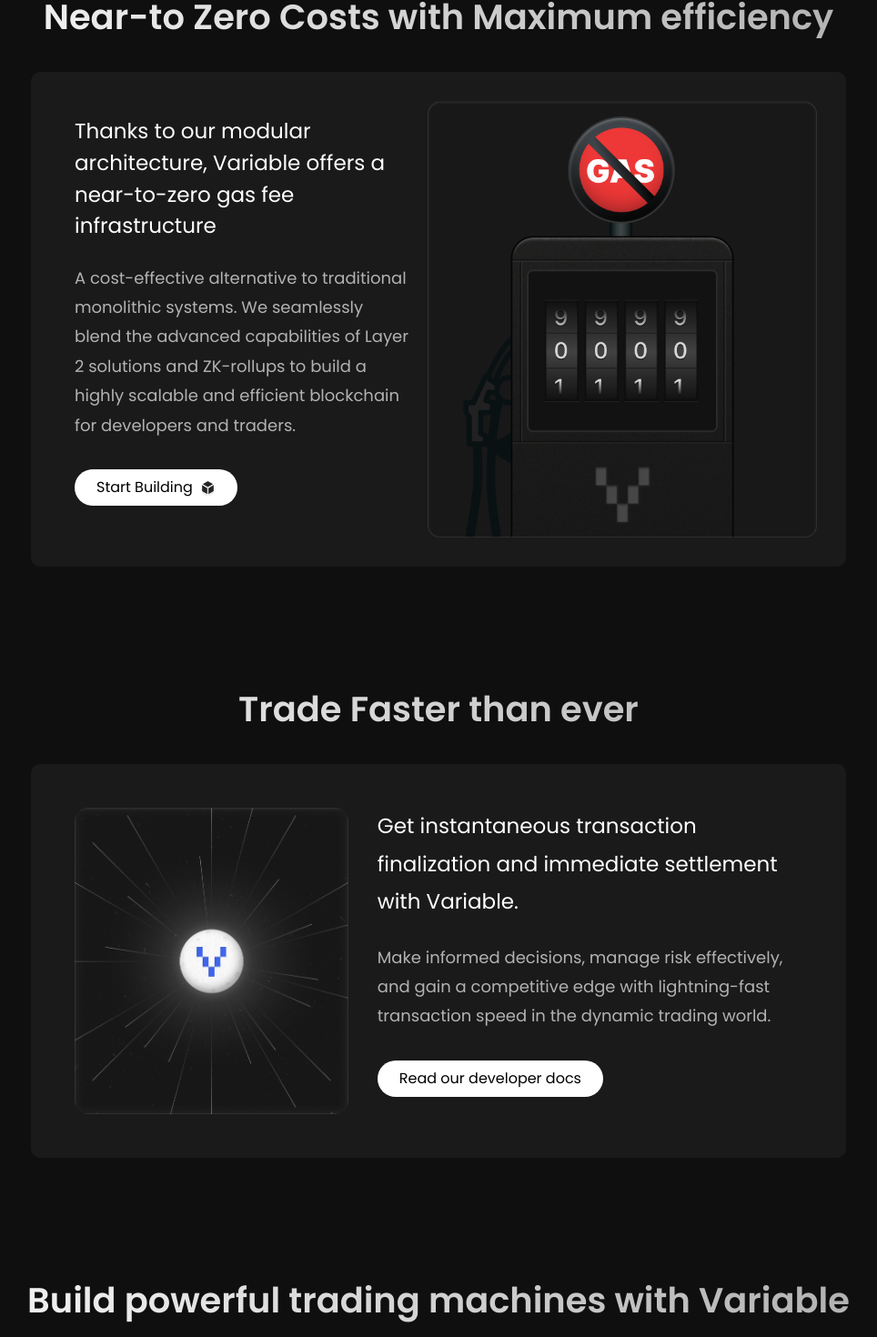
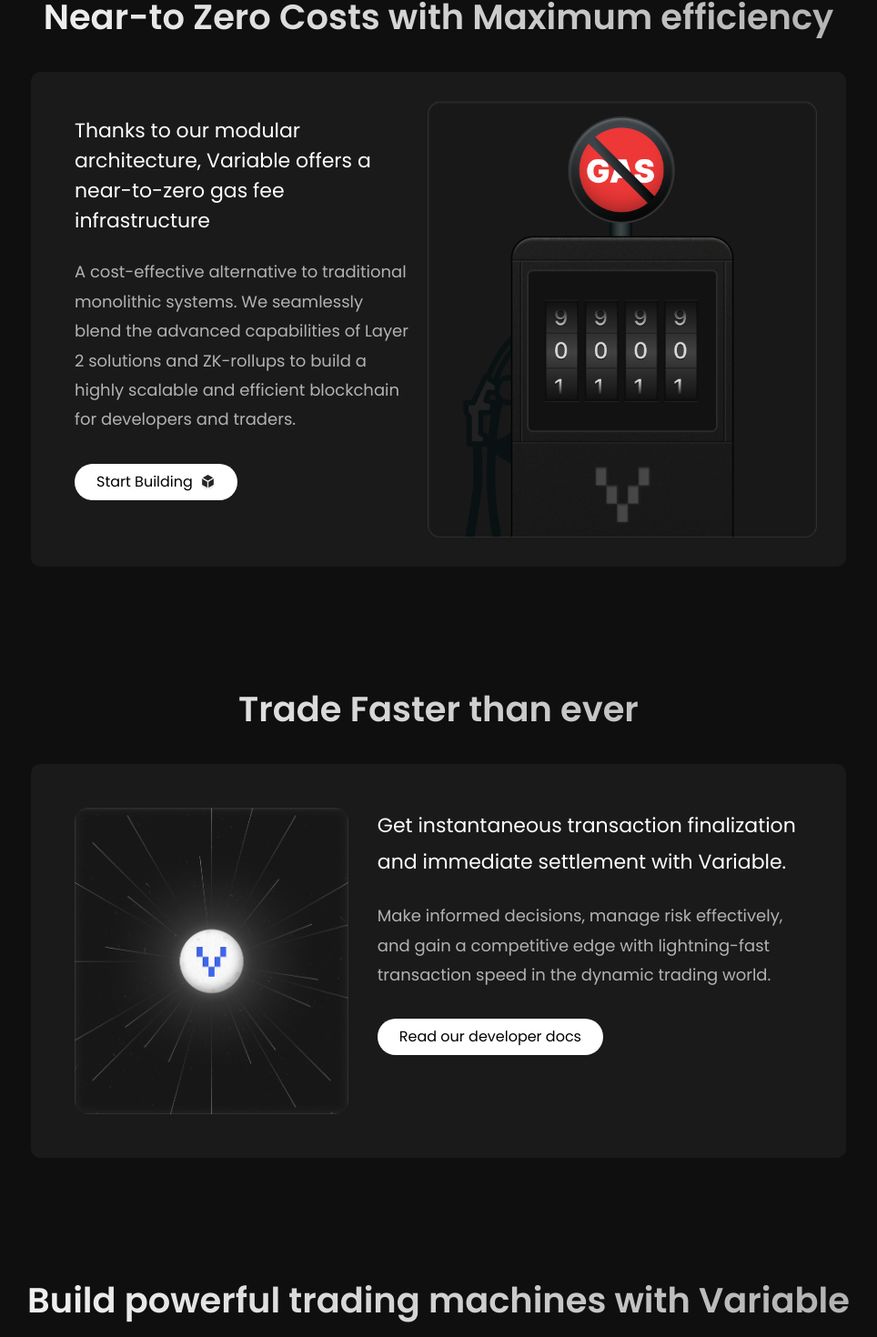
Before and after one commit to variable-chain/website, a Next.js app: page / in a window 1280 px wide. Shown: the part 1096-2566 px from the top of the page at 91% size, without its empty margins (158-1122 px from the left). Built offline with nearby package versions, Linux system fonts and the light colour scheme.

Commit message:
Github link change and bug fix

```diff
--- a/src/app/components/SocialIcons.tsx
+++ b/src/app/components/SocialIcons.tsx
@@ -75,7 +75,7 @@
               </a>
             </li>
             <li className={styles.social_list_item}>
-            <a href="https://github.com/variable-exchange/" className={styles.social_list_item_link} target="_blank">
+            <a href="https://github.com/variable-chain/" className={styles.social_list_item_link} target="_blank">
               <svg
                 xmlns="http://www.w3.org/2000/svg"
                 viewBox="0 0 50 50"
--- a/src/app/sections/ChainEfficiency.module.scss
+++ b/src/app/sections/ChainEfficiency.module.scss
@@ -46,11 +46,12 @@
             flex: 30%;
 
             &_heading{
-                font-size: 1.8vw;
+                // font-size: 1.8vw;
+                font-size: clamp(12px, 4vw, 22px);
                 margin-bottom: 1.5rem;
 
                 @include respond(tab-port){
-                    font-size: 2.5vw;
+                    // font-size: 2.5vw;
                 }
             }
 
--- a/src/app/sections/ChainFaster.module.scss
+++ b/src/app/sections/ChainFaster.module.scss
@@ -56,12 +56,13 @@
             flex: 50%;
 
             &_heading{
-                font-size: 1.8vw;
+                // font-size: 1.8vw;
+                font-size: clamp(12px, 4vw, 22px);
                 margin-bottom: 1.5rem;
                 line-height: 1.8;
 
                 @include respond(tab-port){
-                    font-size: 3vw;
+                    // font-size: 3vw;
                 }
             }
 
--- a/src/app/sections/ChainWork.tsx
+++ b/src/app/sections/ChainWork.tsx
@@ -26,7 +26,7 @@
           <path d="M0.5 50C0.5 22.3858 22.8858 0 50.5 0C78.1142 0 100.5 22.3858 100.5 50C100.5 77.6142 78.1142 100 50.5 100C22.8858 100 0.5 77.6142 0.5 50Z" fill="#0F0F0F"/>
           <path fill-rule="evenodd" clip-rule="evenodd" d="M39.999 30C37.2376 30 34.999 32.2386 34.999 35V65C34.999 67.7614 37.2376 70 39.999 70H59.999C62.7604 70 64.999 67.7614 64.999 65V43.5355C64.999 42.2095 64.4722 40.9377 63.5345 40L54.999 31.4645C54.0613 30.5268 52.7896 30 51.4635 30H39.999ZM44.999 55C44.999 53.6193 43.8797 52.5 42.499 52.5C41.1183 52.5 39.999 53.6193 39.999 55V62.5C39.999 63.8807 41.1183 65 42.499 65C43.8797 65 44.999 63.8807 44.999 62.5V55ZM49.999 47.5C51.3797 47.5 52.499 48.6193 52.499 50V62.5C52.499 63.8807 51.3797 65 49.999 65C48.6183 65 47.499 63.8807 47.499 62.5V50C47.499 48.6193 48.6183 47.5 49.999 47.5ZM59.999 45C59.999 43.6193 58.8797 42.5 57.499 42.5C56.1183 42.5 54.999 43.6193 54.999 45V62.5C54.999 63.8807 56.1183 65 57.499 65C58.8797 65 59.999 63.8807 59.999 62.5V45Z" fill="#3B62EC"/>
           </svg>'
-          title="Derivative Contracts"
+          title="Perpetual Derivative Contracts"
           content='["Binary options", "Credit Default", "Interest Rate Swaps"]'
         />
         <CardChainWork
```
